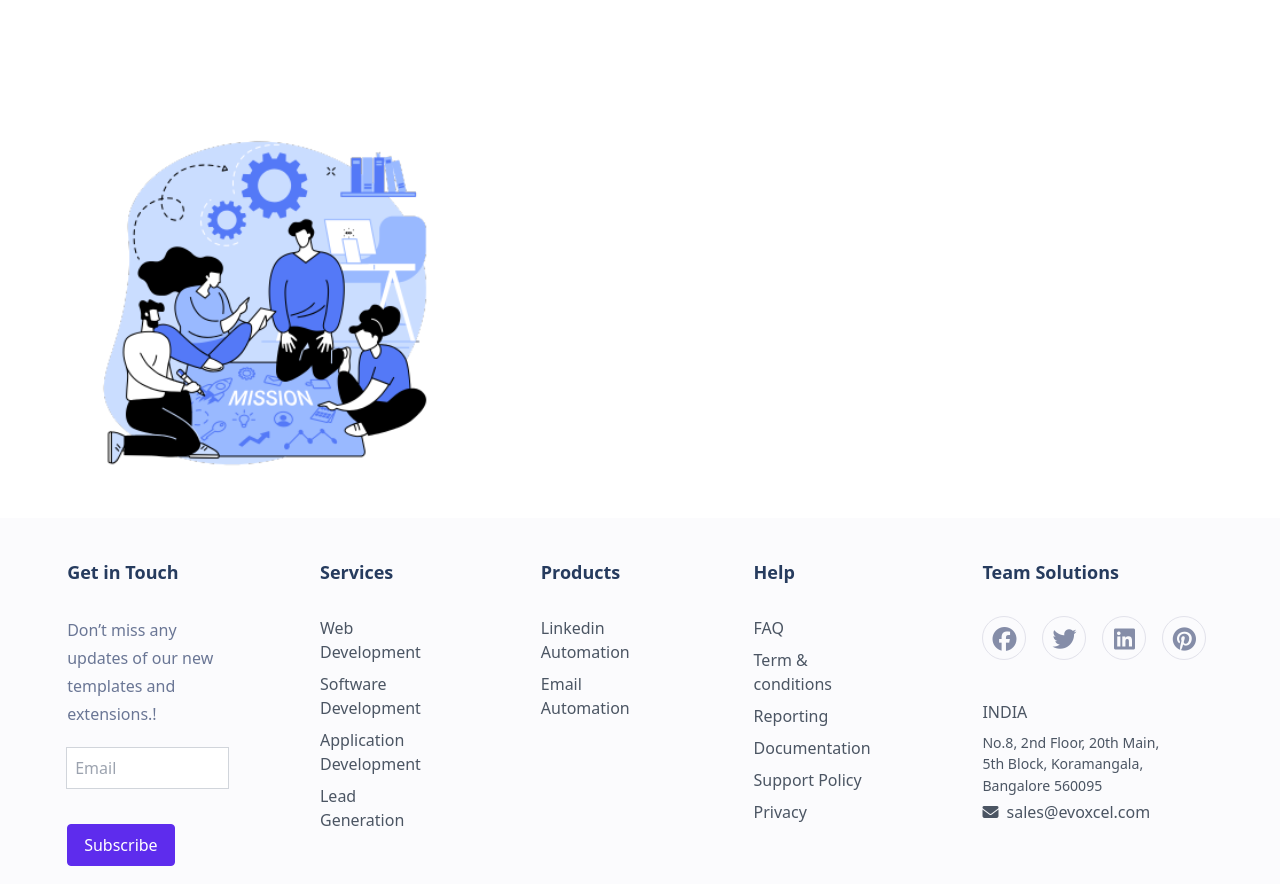
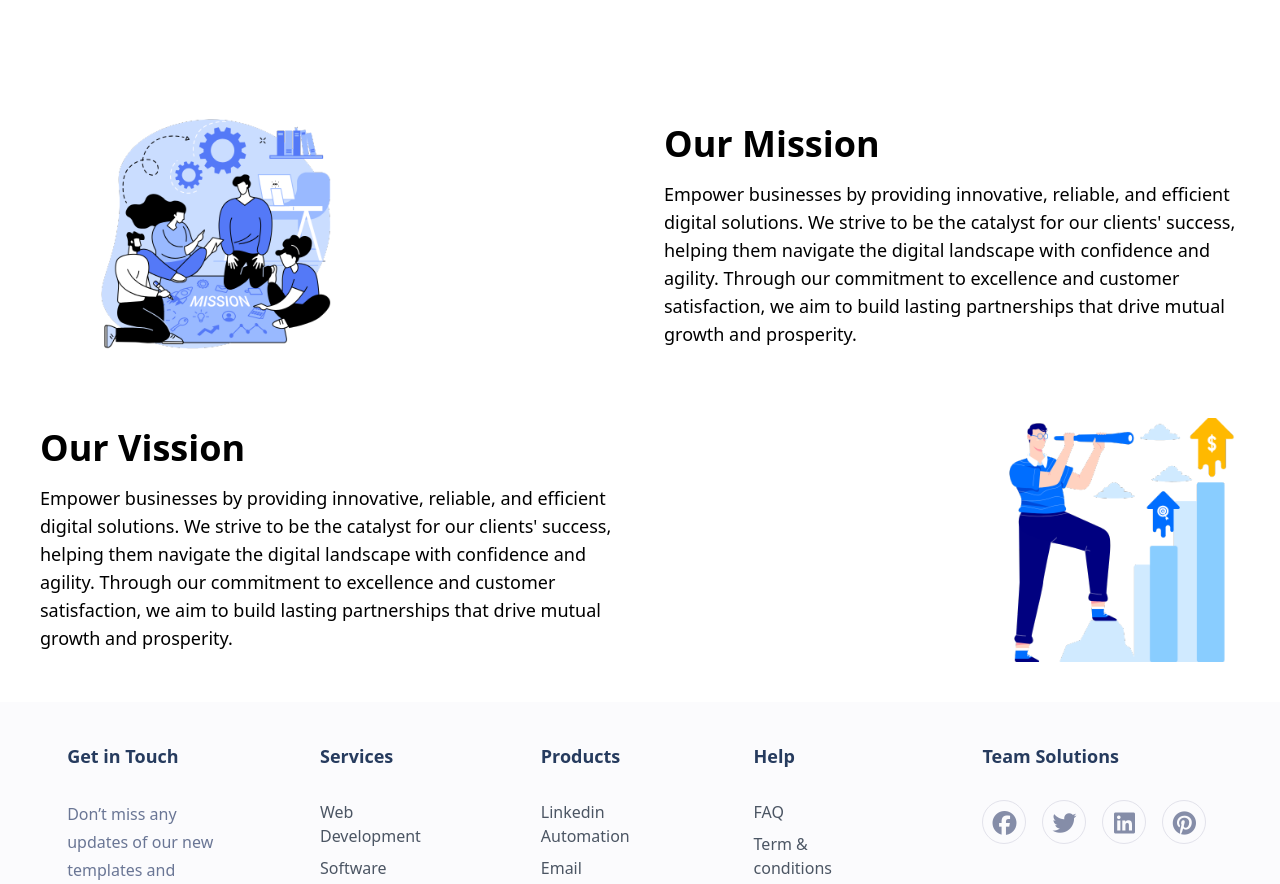
Before and after one commit to prashantmane17/Next-EvoXcel, a Next.js app: page /about-us in a window 1280 px wide. Shown: the part 447-1331 px from the top of the page. Built offline with nearby package versions, Linux system fonts and the light colour scheme.

Commit message:
about us content added

```diff
--- a/src/app/about-us/page.jsx
+++ b/src/app/about-us/page.jsx
@@ -67,13 +67,52 @@ export default function page() {
         </div>
         <div className="w-full"></div>
       </div> */}
-      <div className="flex items-center justify-between p-10">
+      <div className="relative flex flex-col-reverse lg:flex-row items-center justify-between p-10 pt-5">
         <Image
           src="/images/about-us/about-us_mission.png"
-          width={400}
+          width={300}
           height={300}
-          className="pl-14"
+          className="pl-14 mt-8 lg:mt-0 lg:order-first"
           alt="about-us-mission"
+          data-aos="fade-up" // Add AOS animation class
+        />
+        <div
+          className="max-w-xl text-center lg:text-left"
+          data-aos="fade-right"
+        >
+          <h2 className="text-4xl font-bold mb-4">Our Mission</h2>
+          <p className="text-lg">
+            Empower businesses by providing innovative, reliable, and efficient
+            digital solutions. We strive to be the catalyst for our clients'
+            success, helping them navigate the digital landscape with confidence
+            and agility. Through our commitment to excellence and customer
+            satisfaction, we aim to build lasting partnerships that drive mutual
+            growth and prosperity.
+          </p>
+        </div>
+      </div>
+      <div className="relative flex flex-col lg:flex-row items-center justify-between p-10 pt-5">
+        <div
+          className="max-w-xl text-center lg:text-left"
+          data-aos="fade-right"
+        >
+          <h2 className="text-4xl font-bold mb-4">Our Vission</h2>
+          <p className="text-lg">
+            Empower businesses by providing innovative, reliable, and efficient
+            digital solutions. We strive to be the catalyst for our clients'
+            success, helping them navigate the digital landscape with confidence
+            and agility. Through our commitment to excellence and customer
+            satisfaction, we aim to build lasting partnerships that drive mutual
+            growth and prosperity.
+          </p>
+        </div>
+        <Image
+          src="/images/about-us/about-us-vision.png"
+          width={300}
+          height={300}
+          className="pl-14 mt-8 lg:mt-0"
+          alt="about-us-mission"
+          data-aos="fade-up" // Add AOS animation class
         />
       </div>
     </>
```
Also changed, not shown: public/images/about-us/about-us-vision.png (added).
